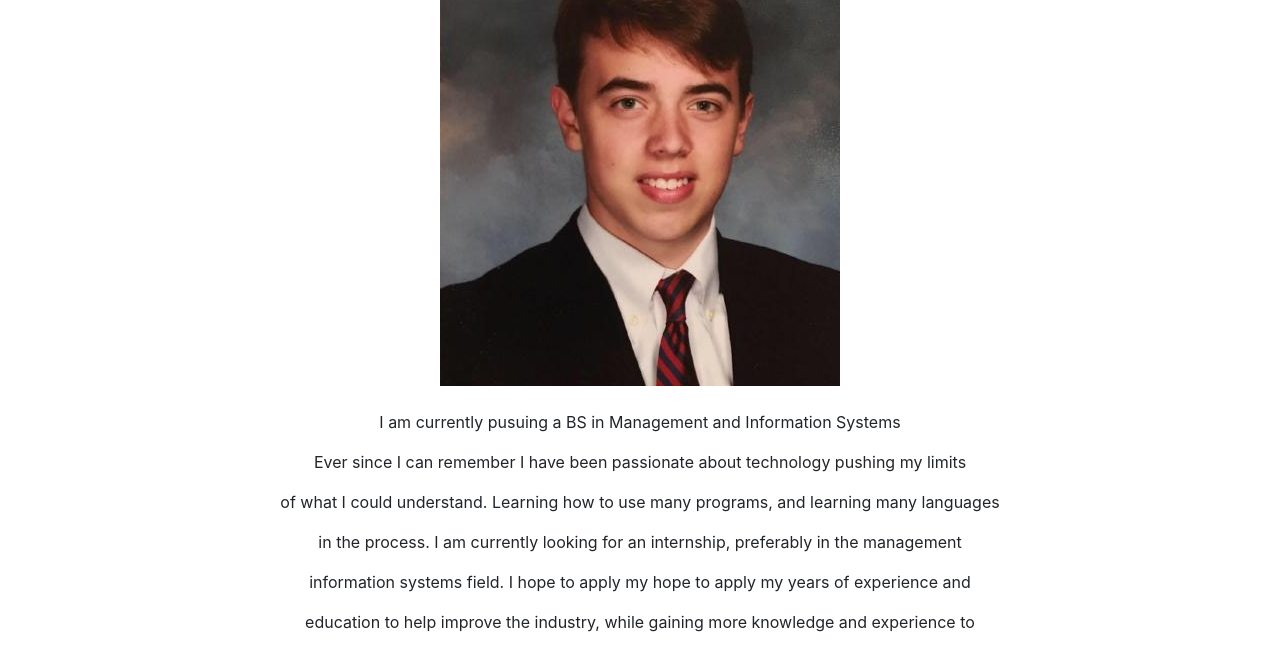
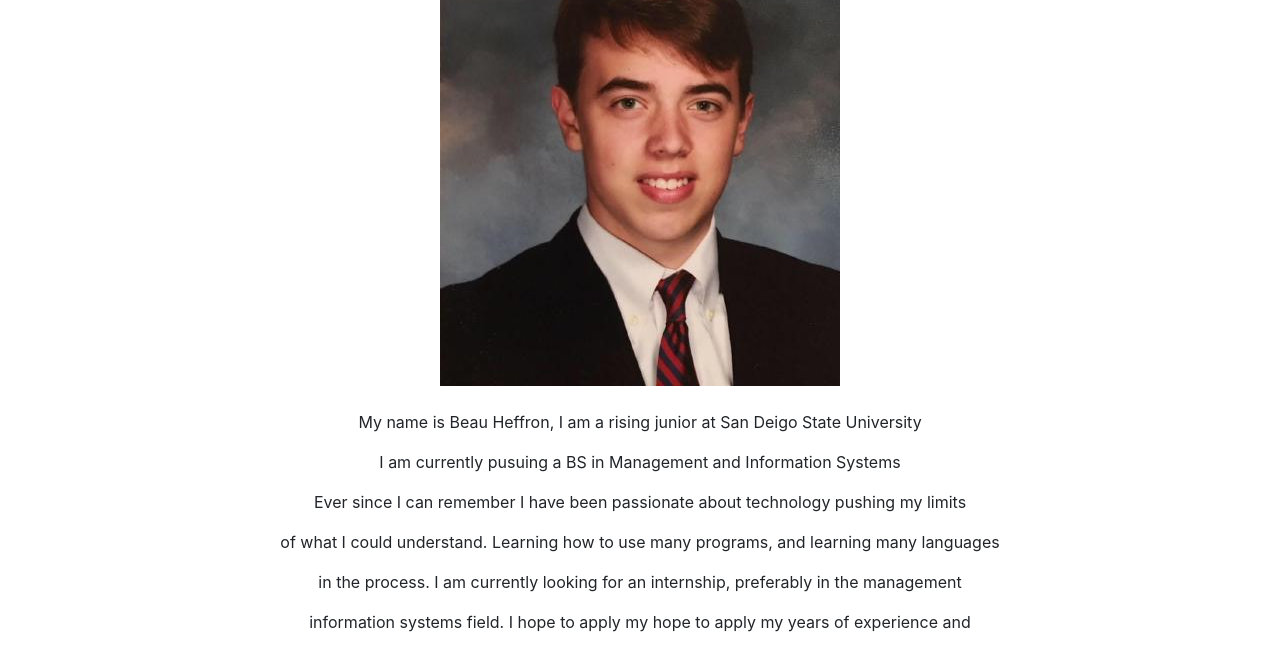
Before and after one commit to beauheffron7/BeauHeffron.com, a website: page About.html in a window 1280 px wide. Shown: the part 126-773 px from the top of the page. Drawn offline with Linux system fonts and the light colour scheme.

Commit message:
Update About.html

```diff
--- a/About.html
+++ b/About.html
@@ -56,7 +56,7 @@
         <img src="13201922.jpeg" class="img-fluid" alt="Responsive image">
         <br/>
         <br/>
-        <p style="display:block;>My name is Beau Heffron, I am a rising junior at San Deigo State University</p>
+        <p style="display:block";>My name is Beau Heffron, I am a rising junior at San Deigo State University</p>
         <p>I am currently pusuing a BS in Management and Information Systems</p>
         <p>Ever since I can remember I have been passionate about technology pushing my limits</p>
         <p>of what I could understand. Learning how to use many programs, and learning many languages</p>
```
